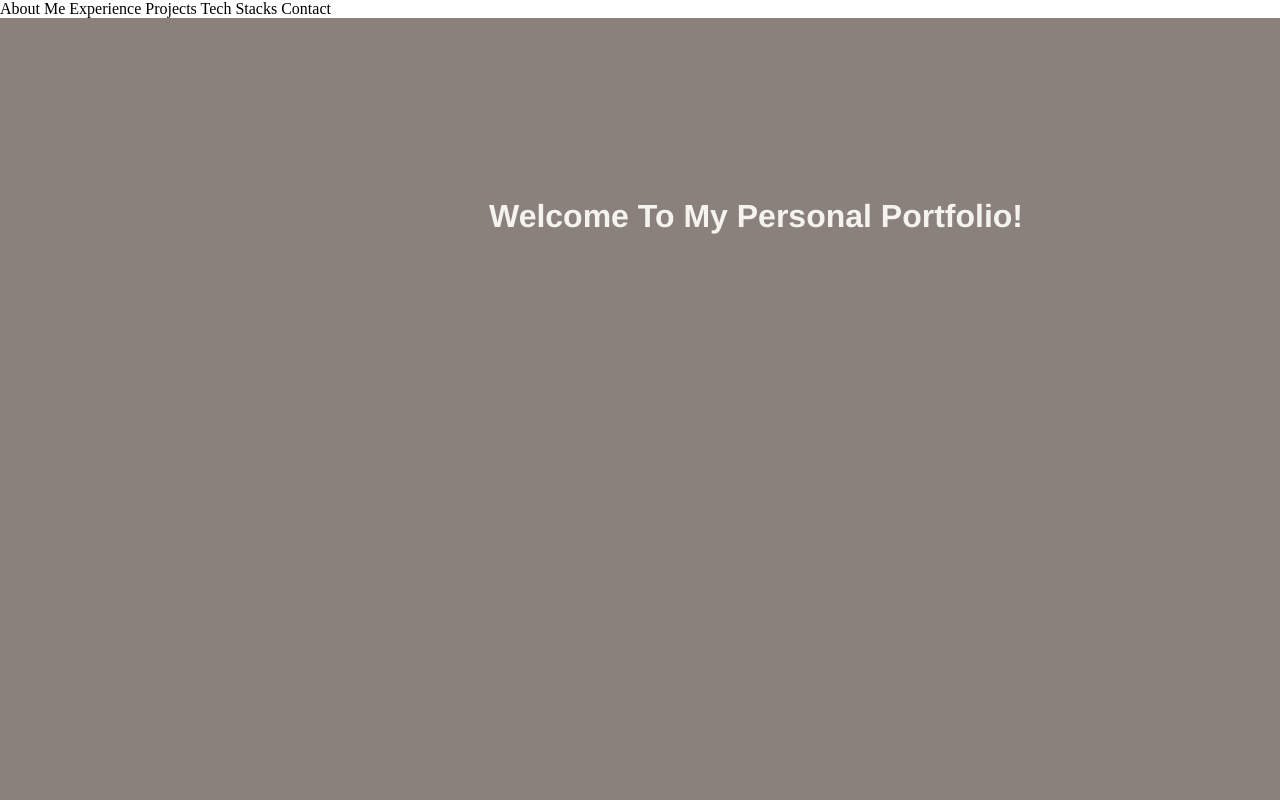
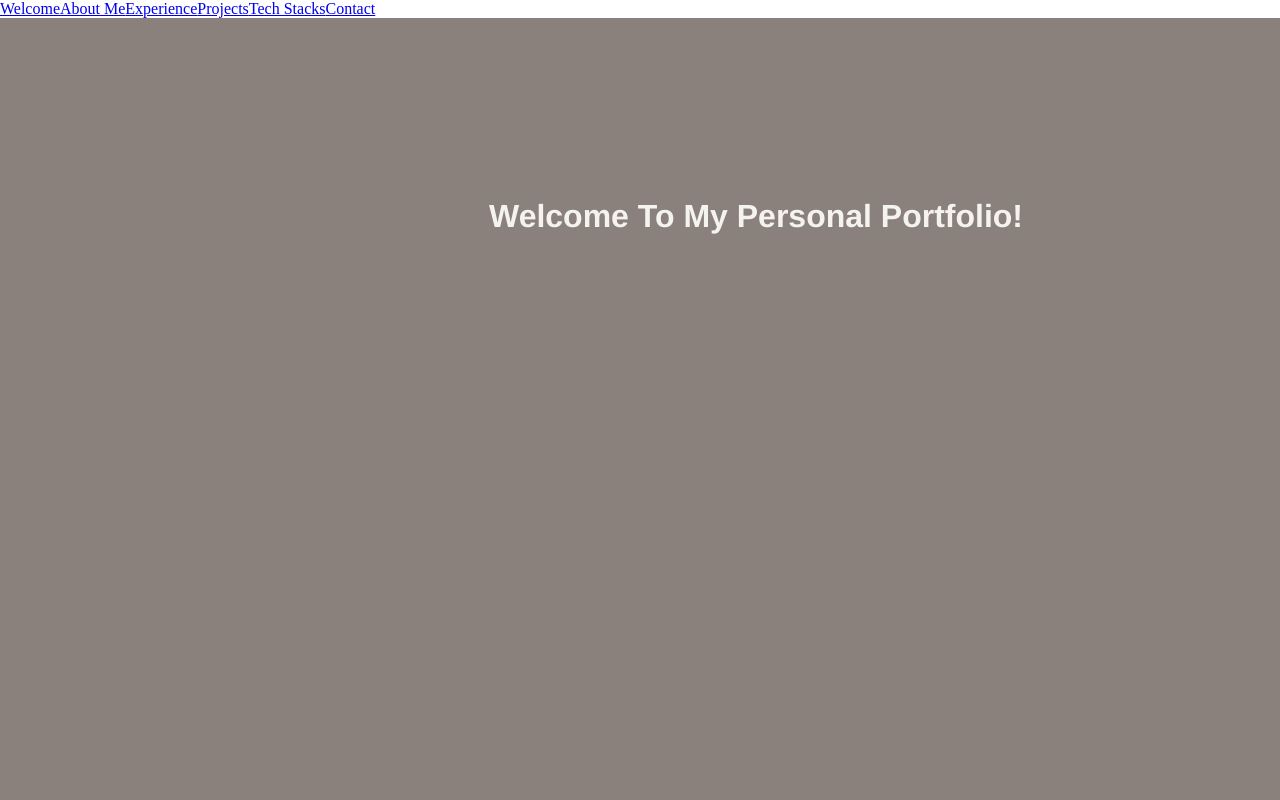
Before and after one commit to AKCDNG/portfolio-page, a React (Create React App) app in the folder portfolio/: page / in a window 1280 px wide. Shown: the top 800 px of the page. Built offline with nearby package versions, Linux system fonts and the light colour scheme.

Commit message:
update navbar to take links from index

```diff
--- a/portfolio/src/components/Navbar.jsx
+++ b/portfolio/src/components/Navbar.jsx
@@ -1,8 +1,33 @@
+import React from 'react';
+import { links } from '../data';
+
 const Navbar = () => {
+  const handleClick = (e) => {
+    e.preventDefault();
+    const target = e.target.getAttribute('href');
+    const location = document.querySelector(target).offsetTop;
+
+    window.scrollTo({
+      left: 0,
+      top: location - 88,
+    });
+  };
   return (
-    <nav className='navbar' data-testid='navbar'>
+    <nav className='navbar sticky' data-testid='navbar'>
       <div className='nav-center'>
-        About Me Experience Projects Tech Stacks Contact
+        <div className='navbar-links'>
+          {links.map((link) => {
+            return (
+              <a
+                className='navbar-text'
+                href={link.url}
+                key={link.id}
+                onClick={handleClick}>
+                {link.text}
+              </a>
+            );
+          })}
+        </div>
       </div>
     </nav>
   );
```
